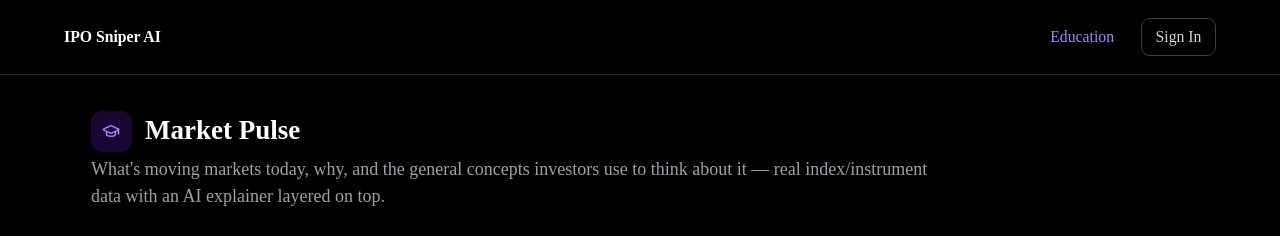
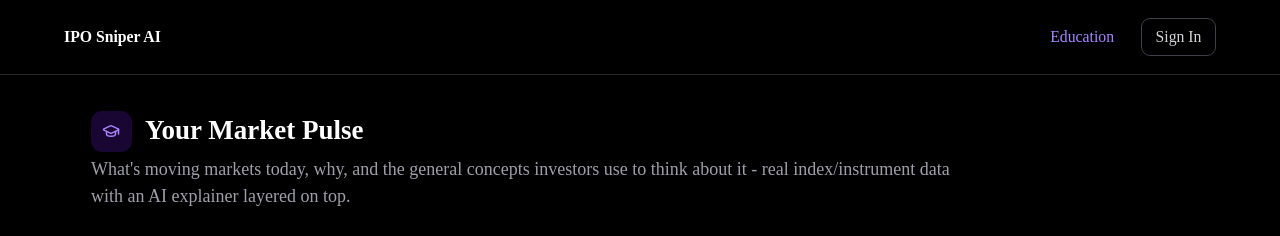
Before and after one commit to IPOSniper/IPO-Sniper-AI, a Next.js app: page /education in a window 1280 px wide. Shown: the top 236 px of the page. Built offline with nearby package versions, Linux system fonts and the light colour scheme; no server answers.

Commit message:
fix: rename education page heading to Your Market Pulse, clean mojibake

```diff
--- a/app/education/page.tsx
+++ b/app/education/page.tsx
@@ -18,10 +18,10 @@ export default function EducationPage() {
  <div className="flex h-9 w-9 items-center justify-center rounded-lg bg-violet-600/20 text-violet-400">
  <GraduationCap size={18} />
  </div>
-                <h1 className="text-2xl font-bold">Market Pulse</h1>
+ <h1 className="text-2xl font-bold">Your Market Pulse</h1>
  </div>
  <p className="text-zinc-400 mb-6 max-w-3xl">
-                What&apos;s moving markets today, why, and the general concepts investors use to think about it —
+ What&apos;s moving markets today, why, and the general concepts investors use to think about it -
  real index/instrument data with an AI explainer layered on top.
  </p>
 
```
Lines whose indentation alone changed are shown as unchanged.
